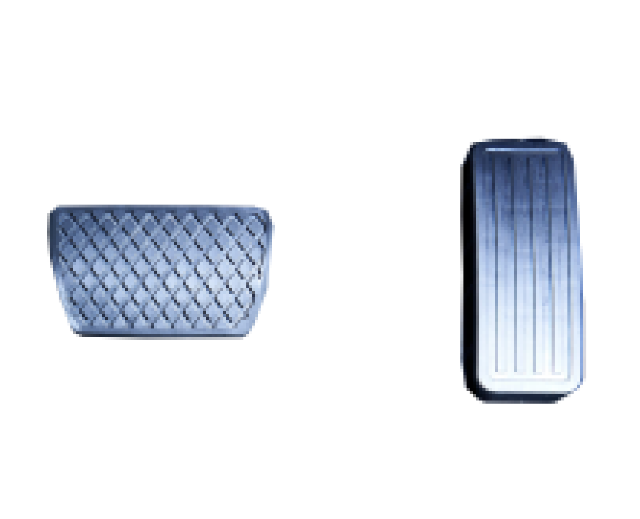
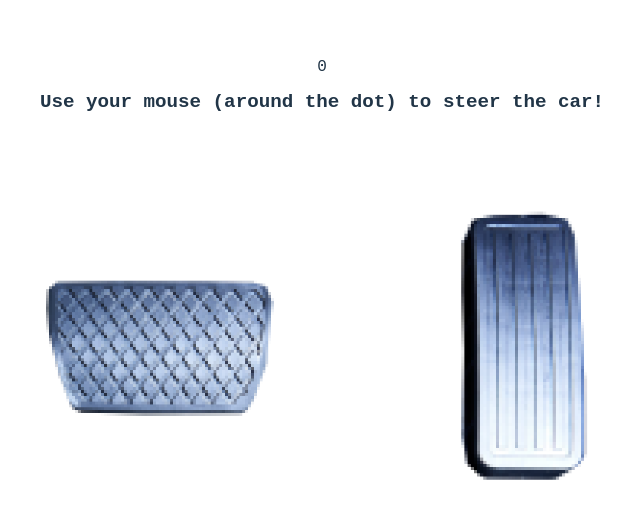
Before and after one commit to j0lol/hs2025, a React (Vite) app in the folder frontend/: page / in a window 1280 px wide. Shown: the part 123-642 px from the top of the page, without its empty margins (318-958 px from the left). Built offline with nearby package versions, Linux system fonts and the light colour scheme; no server answers.

Commit message:
steve huckle implementation

```diff
--- a/frontend/package.json
+++ b/frontend/package.json
@@ -8,11 +8,11 @@
     "build": "vite build",
     "lint": "eslint .",
     "preview": "vite preview",
-    "start":
-        "HTTPS=true <strong>SSL_CRT_FILE=./reactcert/cert.pem SSL_KEY_FILE=./reactcert/key.pem</strong> react-scripts start"
+    "start": "HTTPS=true <strong>SSL_CRT_FILE=./reactcert/cert.pem SSL_KEY_FILE=./reactcert/key.pem</strong> react-scripts start"
   },
   "dependencies": {
     "react": "^19.0.0",
+    "react-device-detect": "^2.2.3",
     "react-dom": "^19.0.0"
   },
   "devDependencies": {
--- a/frontend/src/App.css
+++ b/frontend/src/App.css
@@ -4,6 +4,7 @@
   padding: 2rem;
   text-align: center;
   align-items: center;
+  font-family: 'Courier New', Courier, monospace
 }
 
 .pedals {
@@ -14,11 +15,6 @@
   gap: 10rem;
 }
 
-/* .brake {
-  width: 3rem;
-  height: 3rem;
-} */
-
 .brake img {
   object-fit: cover;
   width: 15rem;
@@ -26,6 +22,7 @@
 
 .brake:active {
   transform: translate(0px, 10px);
+  filter: brightness(0.8);
 }
 
 .accelerate img {
@@ -35,6 +32,7 @@
 
 .accelerate:active {
   transform: translate(0px, 10px);
+  filter: brightness(0.8);
 }
 
 .logo {
@@ -72,3 +70,8 @@
 .read-the-docs {
   color: #888;
 }
+
+h1 {
+  font-size: larger;
+  margin-bottom: 6rem;
+}
--- a/frontend/src/App.jsx
+++ b/frontend/src/App.jsx
@@ -2,83 +2,15 @@ import { useState, useEffect, useRef } from 'react'
 import reactLogo from './assets/react.svg'
 import viteLogo from '/vite.svg'
 import './App.css'
+import { isMobile } from 'react-device-detect';
+import ControlsDesktop from './ControlsDesktop';
 
 function App() {
 
-  const connection = useRef(0)
-
-  useEffect(() => {
-    const webSocket = new WebSocket('ws://localhost:3000')
-    connection.current = webSocket;
-  }, [])
-
-  const [x, setX] = useState("");
-  const [y, setY] = useState("");
-  const [z, setZ] = useState("");
-  const [acc, setAcc] = useState(false)
-  const [breaking, setBreaking] = useState(false);
-
-  function handleMotionEvent(event) {
-
-    // console.log("handle motion event", event);
-
-
-    var x = event.accelerationIncludingGravity.x;
-    var y = event.accelerationIncludingGravity.y;
-    var z = event.accelerationIncludingGravity.z;
-
-    setX(x);
-    setY(y);
-    setZ(z);
-
-    const data = {
-      x: x,
-      y: y,
-      z: z,
-      acc: acc,
-      breaking: breaking
-    }
-
-    if (connection.current) {
-      try {
-        connection.current.send(data);
-      } catch (error) {
-        console.error(error);
-      }
-    }
-  }
-
-  function handleActivate() {
-    setAcc(true);
-  }
-
-  function handleDeactivate() {
-    setAcc(false);
-  }
-
-  useEffect(() => {
-    window.addEventListener("devicemotion", handleMotionEvent, true);
-  }, [x, y, z]);
-
   return (
-    <div className="App">
-      <div className="pedals">
-        <div className="brake">
-          <img src="src/assets/brakepedal.png" alt=""/>
-        </div>
-        <div className="accelerate" onMouseDown={handleActivate} onMouseLeave={handleDeactivate} onMouseUp={handleDeactivate}>
-          <img src="src/assets/gaspedal.png" alt="" />
-        </div>
-      </div>
-
-      {/* <h1>Device Motion</h1> */}
-
-      {/* <div>
-        X - {x} Y - {y} Z - {z}
-      </div>
-      <button onMouseDown={handleActivate} onMouseUp={handleDeactivate} onMouseLeave={handleDeactivate}>Accelerate</button>
-      <button>Break</button> */}
-      </div>
+    <>
+      <ControlsDesktop />
+    </>
   )
 }
 
--- /dev/null
+++ b/frontend/src/ControlsDesktop.jsx
@@ -0,0 +1,115 @@
+import { useState, useEffect, useRef } from 'react'
+import reactLogo from './assets/react.svg'
+import viteLogo from '/vite.svg'
+import './App.css'
+import { isMobile } from 'react-device-detect';
+
+export default function ControlsDesktop() {
+
+    const connection = useRef(0)
+    const [device, setDevice] = useState("mouse (around the dot)");
+
+    useEffect(() => {
+        const webSocket = new WebSocket('ws://localhost:3000')
+        connection.current = webSocket;
+        if (isMobile) {
+        setDevice("mobile device")
+        }
+    }, [])
+
+    const [dir, setDir] = useState(0);
+    const [x, setX] = useState("");
+    const [y, setY] = useState("");
+    const [z, setZ] = useState("");
+    const [acc, setAcc] = useState(false)
+    const [braking, setBraking] = useState(false);
+
+    function calcAngleDegrees(x, y) {
+        return (Math.atan2(y, x) * 180) / Math.PI;
+      }
+
+    function handleMouseMove(event) {
+        let x = event.movementX;
+        let y = event.movementY;
+        let newDir = (Math.atan2(y, x) * 180) / Math.PI;
+
+        setDir(newDir)
+    }
+
+
+
+    function handleMotionEvent(event) {
+
+        if (isMobile) {
+
+            var x = event.accelerationIncludingGravity.x;
+            var y = event.accelerationIncludingGravity.y;
+            var z = event.accelerationIncludingGravity.z;
+
+            setX(x);
+            setY(y);
+            setZ(z);
+
+            const data = {
+                x: x,
+                y: y,
+                z: z,
+                acc: acc,
+                braking: braking
+            }
+
+            if (connection.current) {
+                try {
+                    connection.current.send(data);
+                } catch (error) {
+                    console.error(error);
+                }
+            }
+        }
+    }
+
+    function handlePressBrake() {
+        setBraking(true);
+    }
+
+    function handleReleaseBrake() {
+        setBraking(false);
+    }
+
+    function handleActivate() {
+        setAcc(true);
+    }
+
+    function handleDeactivate() {
+        setAcc(false);
+    }
+
+    useEffect(() => {
+        window.addEventListener("devicemotion", handleMotionEvent, true);
+        window.addEventListener("mousemove", handleMouseMove, true);
+    }, [x, y, z]);
+
+    useEffect(() => {
+        setTimeout(300, () => {
+            console.log('useEffect')
+            if (dir != 0) {
+                setDir(0);
+            }
+        })
+    }, [dir])
+
+    return (
+        <div className="App">
+            {dir}
+            <h1>Use your {device} to steer the car!</h1>
+            <div className="pedals">
+                <div className="brake" onMouseDown={handlePressBrake} onMouseLeave={handleReleaseBrake} onMouseUp={handleReleaseBrake}>
+                <img src="src/assets/brakepedal.png" alt=""/>
+                </div>
+                <div className="accelerate" onMouseDown={handleActivate} onMouseLeave={handleDeactivate} onMouseUp={handleDeactivate}>
+                <img src="src/assets/gaspedal.png" alt="" />
+                </div>
+            </div>
+        </div>
+    )
+}
```
Also changed, not shown: 1 other file (tests, documents, lock files or other folders).
